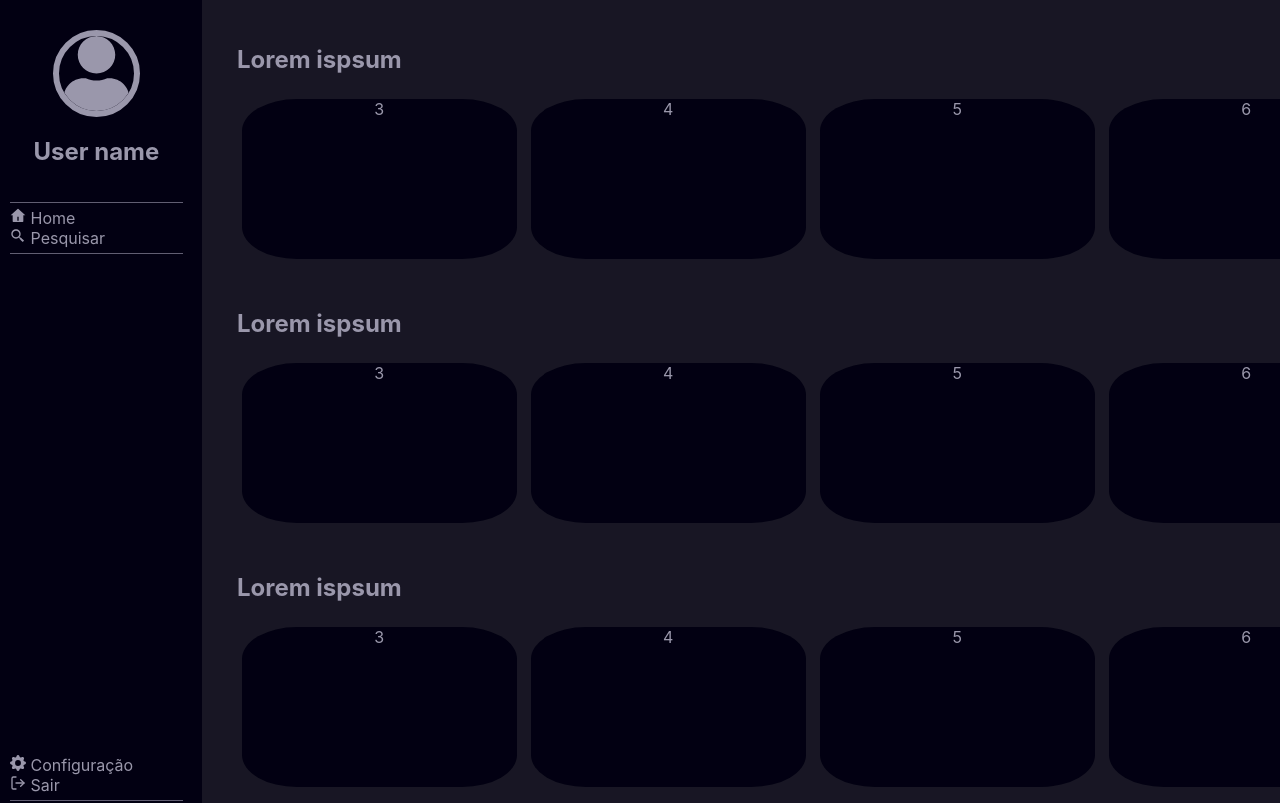
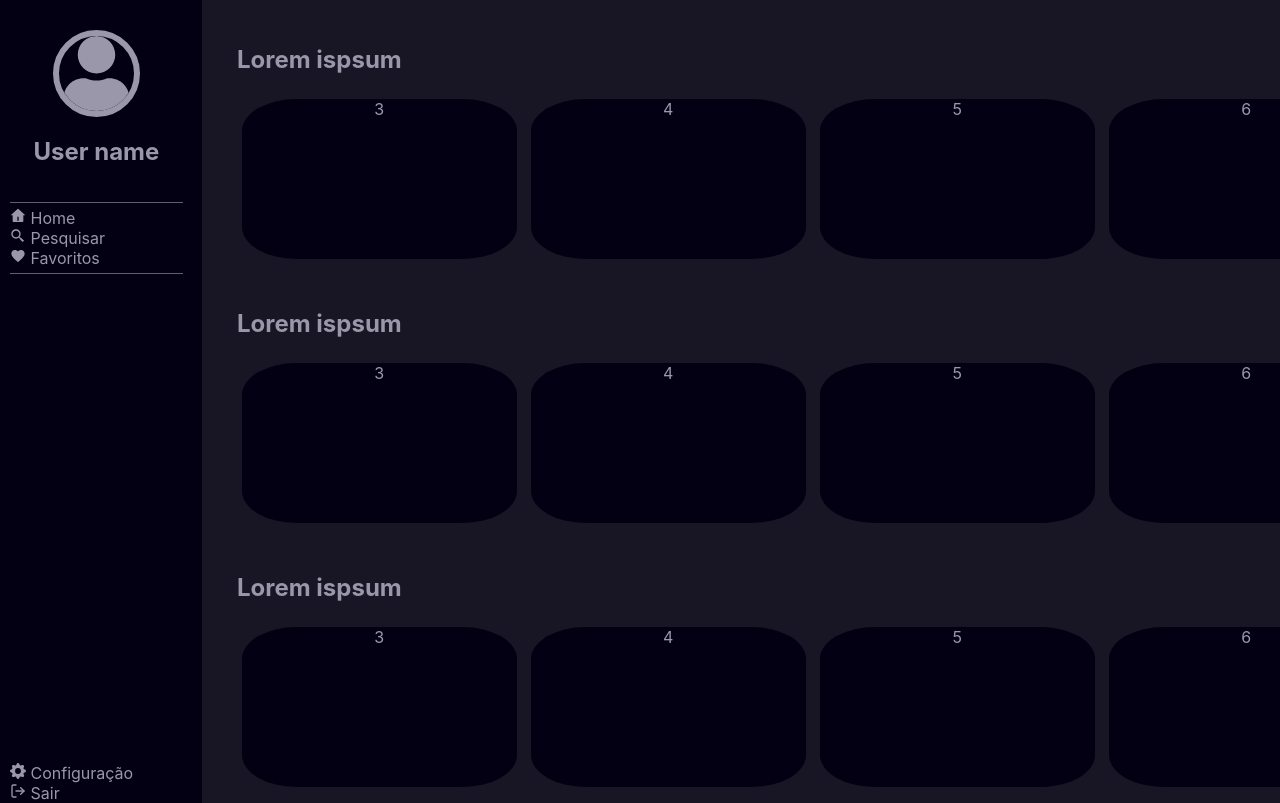
Before and after one commit to oliveira533/AcervoMusical, a React (Create React App) app in the folder visual/: page / in a window 1280 px wide. Shown: the top 803 px of the page. Built offline with nearby package versions, Linux system fonts and the light colour scheme; the HTML template or start-up script is replaced by a standard one.

Commit message:
Arcivos de login

```diff
--- a/visual/src/App.jsx
+++ b/visual/src/App.jsx
@@ -1,11 +1,12 @@
 import './App.css';
 import NavOff from './components/navbar/navbaroff';
-import MainOff from './components/mainoff';
+import MainOff from './components/main/mainoff';
+import NavIn from './components/navbar/navbarin';
 
 function App() {
   return (
     <div className="App">
-      <NavOff/>
+      <NavIn/>
       <MainOff/>
     </div>
   );
--- a/visual/src/components/mainoff.jsx
+++ b/visual/src/components/main/mainin.jsx
@@ -1,6 +1,6 @@
 import React from 'react';
 import './mainoff.css';
-import Carrousel from './carroussel/carrousel.jsx';
+import Carrousel from '../carroussel/carrousel.jsx';
 
 function MainOff(){
     return(
--- /dev/null
+++ b/visual/src/components/main/mainoff.jsx
@@ -0,0 +1,18 @@
+import React from 'react';
+import './mainoff.css';
+import Carrousel from '../carroussel/carrousel.jsx';
+
+function MainOff(){
+    return(
+        <main className='body main-color'>
+            <div className='most-pop'>
+                <Carrousel/>
+                <Carrousel/>
+                <Carrousel/>
+                <Carrousel/>
+            </div>
+        </main>
+    );
+};
+
+export default MainOff;
--- /dev/null
+++ b/visual/src/components/navbar/navbarin.css
@@ -0,0 +1,47 @@
+.icon-user{
+    width: 75px;
+    height: 75px;
+    border: solid #9A97AB 6px;
+    border-radius: 50%;
+}
+.nav{
+    padding-top: 30px;
+    padding-left: 10px;
+    position: fixed;
+    height: 100vh;
+    width: 15vw;
+}
+.user{
+    width: 90%;
+    display: flex;
+    justify-content: center;
+    align-items: center;
+    flex-direction: column;
+}
+.list1{
+    padding-top: 5px;
+    padding-bottom: 5px;
+    width: 90%;
+    height: 7.5%;
+    list-style: none;
+    display: flex;
+    align-items: flex-start;
+    justify-content: center;
+    flex-direction: column;
+    padding-left: 0px;
+    border-top: solid #9A97ABa0 1px;
+    border-bottom: solid #9A97ABa0 1px;
+}
+.list2{
+    padding-top: 5px;
+    padding-bottom: 5px;
+    width: 90%;
+    height: 63.5%;
+    list-style: none;
+    display: flex;
+    align-items: flex-start;
+    justify-content: flex-end;
+    flex-direction: column;
+    padding-left: 0px;
+    border-bottom: solid #9A97ABa0 1px;
+}
--- /dev/null
+++ b/visual/src/components/navbar/navbarin.jsx
@@ -0,0 +1,31 @@
+import React from 'react';
+import '../../colors.css'
+import './navbarin.css';
+import { FaUser  } from "react-icons/fa";
+import { FiLogOut  } from "react-icons/fi";
+import { RiHome4Fill  } from "react-icons/ri";
+import { BiSearchAlt2  } from "react-icons/bi";
+import { BsFillGearFill  } from "react-icons/bs";
+import { MdFavorite  } from "react-icons/md";
+
+function NavIn(){
+    return(
+        <nav className='nav sec-color'>
+            <div className='user '>
+            <FaUser className='font-color icon-user'/>
+            <h2 className='font-color'>User name</h2>
+            </div>
+            <ul className='list1 font-color'>
+                <li className='item-list'><RiHome4Fill/> Home</li>
+                <li className='item-list'><BiSearchAlt2/> Pesquisar</li>
+                <li className='item-list'><MdFavorite/> Favoritos</li>
+            </ul>
+            <ul className='list2 font-color'>
+                <li className='item-list'><BsFillGearFill/> Configuração</li>
+                <li className='item-list'><FiLogOut/> Sair</li>
+            </ul>
+        </nav>
+    )
+};
+
+export default NavIn;
```
Also changed, not shown: visual/src/components/main/mainoff.css (renamed from visual/src/components/mainoff.css).
